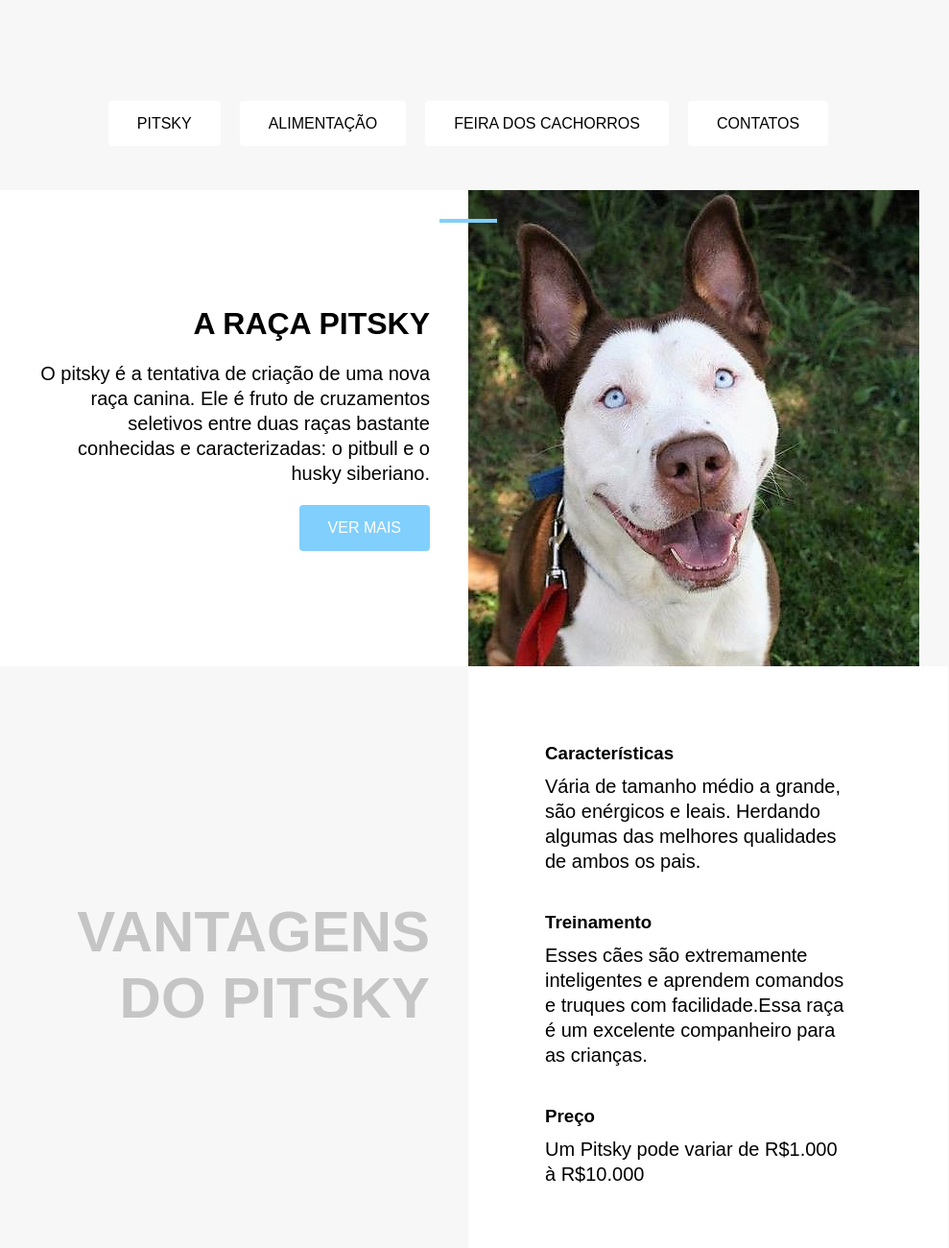
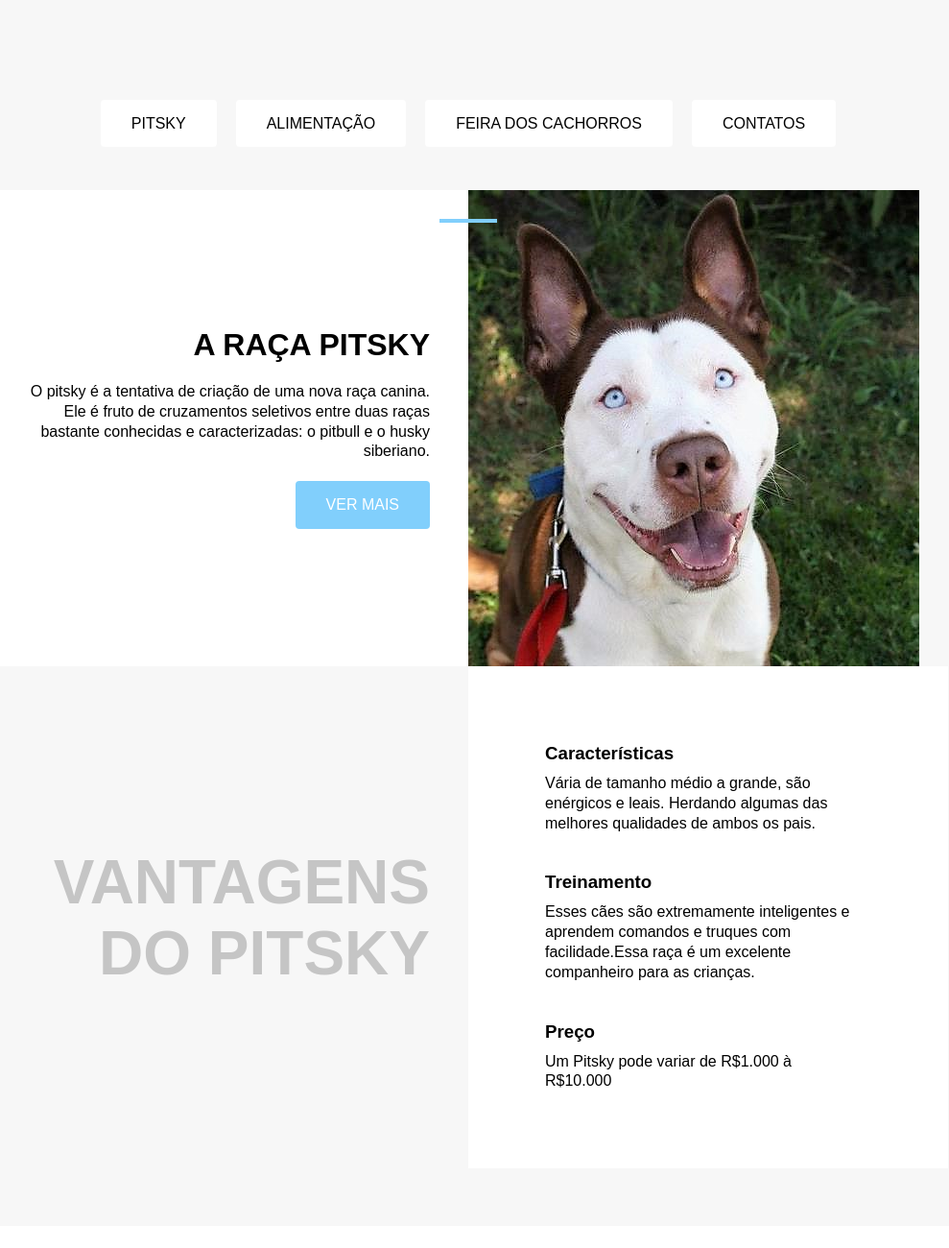
Before and after one commit to andersontmachado/homepage, a plain HTML site: page index.html in a window 1280 px wide. Shown: the top 1300 px of the page at 96% size, without its empty margins (152-1141 px from the left). Drawn offline with Linux system fonts and the light colour scheme.

Commit message:
Update style.css

```diff
--- a/style.css
+++ b/style.css
@@ -18,7 +18,7 @@ ul {
   margin: 0px;
   padding: 0px;
 }
-.introducao h1{
+.introducao h1 {
   font-size: 2rem;
 }
 a {
@@ -31,7 +31,7 @@ h3 {
   margin: 0px;
 }
 p {
-  font-size: 20px;
+  font-size: 1,25rem;
   line-height: 1.3;
 }
 .menu {
@@ -42,7 +42,7 @@ p {
 }
 .menu a {
   background: #ffffff;
-  padding: 15px 30px;
+  padding: 1rem 2rem;
   border-radius: 4px;
   color: #000;
   text-transform: uppercase;
@@ -75,14 +75,14 @@ p {
 .botao {
   background: #81cffc;
   color: #fff;
-  padding: 15px 30px;
+  padding: 1rem 2rem;
   border-radius: 4px;
   text-transform: uppercase;
   /* PERFEITO */
 }
 
 .subtitulo {
-  font-size: 60px;
+  font-size: 4rem;
   text-transform: uppercase;
   color: rgba(0, 0, 0, 0.2);
   text-align: right;
```
